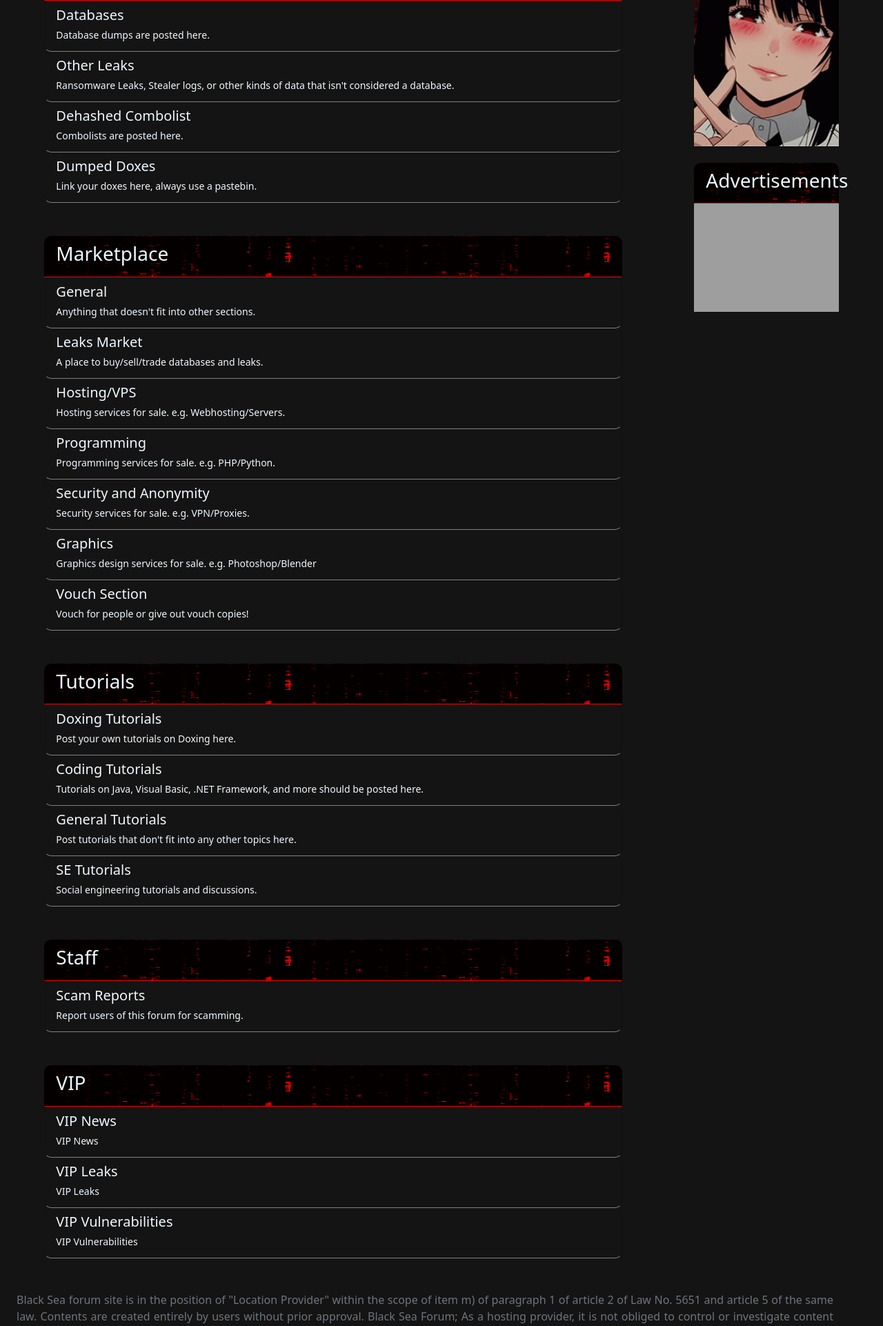
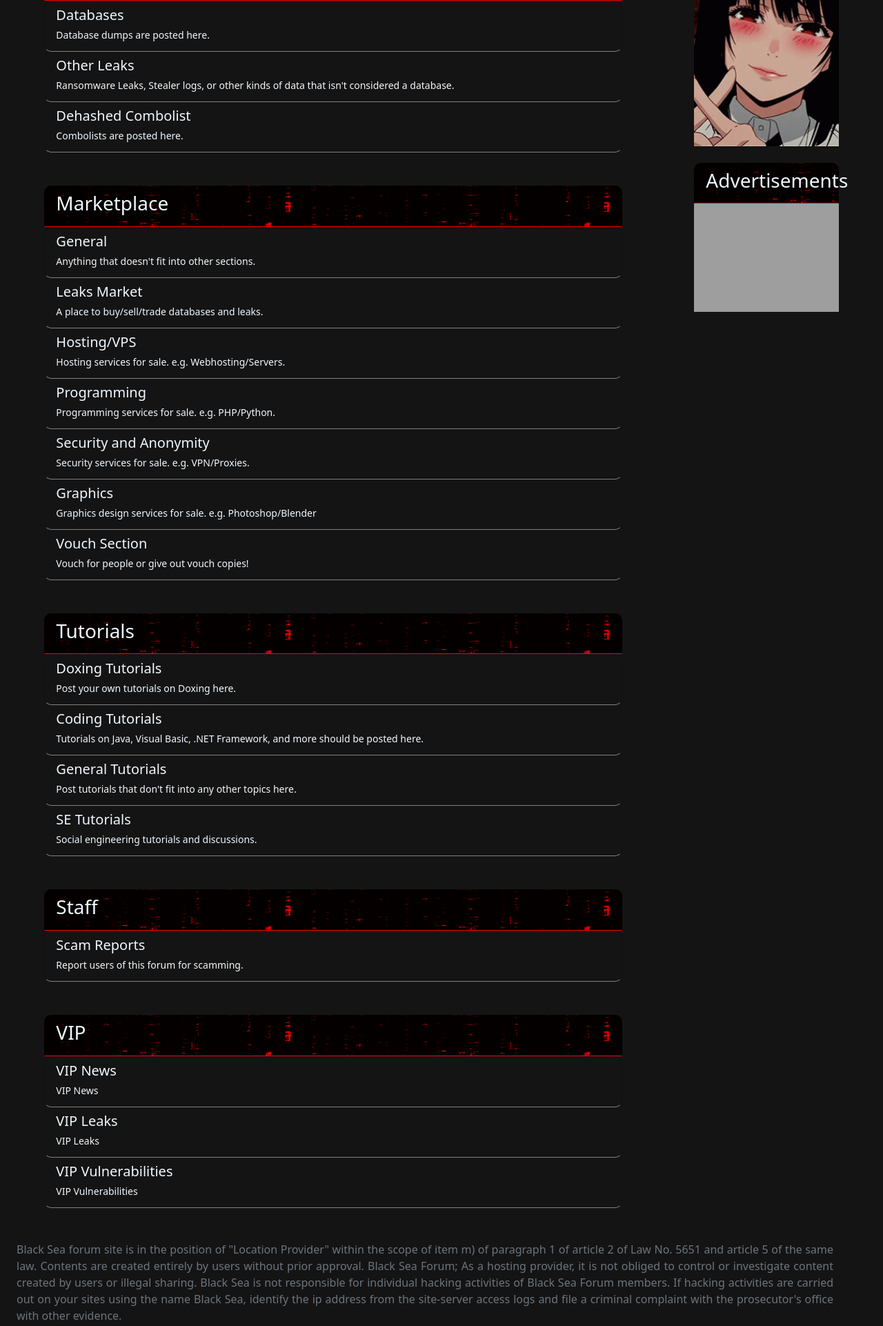
Before and after one commit to Xenovia-sec/hackerforum-docker, a PHP site: page / in a window 1280 px wide. Shown: the part 1017-2939 px from the top of the page at 69% size. Run offline with PHP 8.4, Linux system fonts and the light colour scheme; data comes from the database, SQL or seed files in the repository; both versions use the stored data as it was after the commit; some libraries are stand-ins or nearby versions; grey boxes are pictures that could not be loaded.

Commit message:
fixed db - dockerfile

```diff
--- a/hackerforum/head.php
+++ b/hackerforum/head.php
@@ -119,17 +119,17 @@
                                 <i class="fa-solid fa-house"></i> Home</a>
                         </li>
                         <li class="nav-item">
-                            <a class="nav-link navbar-text" href="#"><i class="fa-solid fa-newspaper"></i> What's
+                            <a class="nav-link navbar-text" href="threads.php?topic=3"><i class="fa-solid fa-newspaper"></i> What's
                                 News</a>
                         </li>
                         <li class="nav-item">
-                            <a class="nav-link navbar-text" href="#"><i class="fa-solid fa-user"></i> Member List</a>
+                            <a class="nav-link navbar-text" href="members.php"><i class="fa-solid fa-user"></i> Member List</a>
                         </li>
                         <li class="nav-item">
-                            <a class="nav-link navbar-text" href="#"><i class="fa-solid fa-database"></i> Databases</a>
+                            <a class="nav-link navbar-text" href="threads.php?topic=7"><i class="fa-solid fa-database"></i> Databases</a>
                         </li>
                         <li class="nav-item">
-                            <a class="nav-link navbar-text" href="#"><i class="fa-solid fa-star"></i> Upgrades</a>
+                            <a class="nav-link navbar-text" href="upgrades.php"><i class="fa-solid fa-star"></i> Upgrades</a>
                         </li>
                         <li class="nav-item">
                             <a class="nav-link navbar-text" href="#"><i class="fa-solid fa-plus"></i> Extras</a>
--- a/hackerforum/index.php
+++ b/hackerforum/index.php
@@ -87,12 +87,6 @@ include('dropdowns.php');
                         <h5 class="mb-1">Dehashed Combolist</h5>
                     </div>
                     <p class="mb-1"><small>Combolists are posted here.</small></p>
-                </a>
-                <a href="threads.php?topic=10" class="list-group-item list-group-item-action list-group-custom" style="border-radius: 10px; border-bottom: 1px solid grey;">
-                    <div class="d-flex w-100 justify-content-between">
-                        <h5 class="mb-1">Dumped Doxes</h5>
-                    </div>
-                    <p class="mb-1"><small>Link your doxes here, always use a pastebin.</small></p>
                 </a>
             </div>
         </div>
```
Also changed, not shown: hackerforum/database.db, 1 other file.
